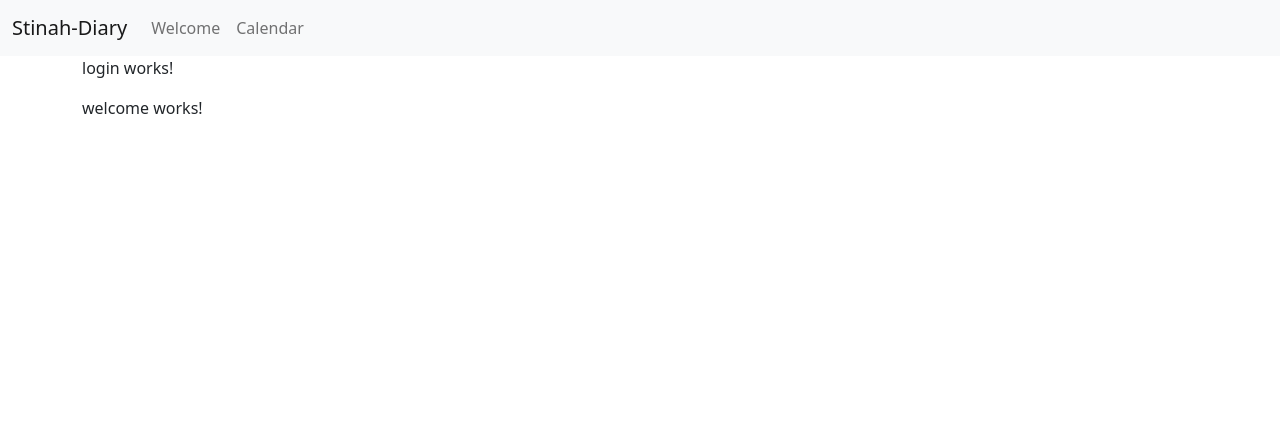
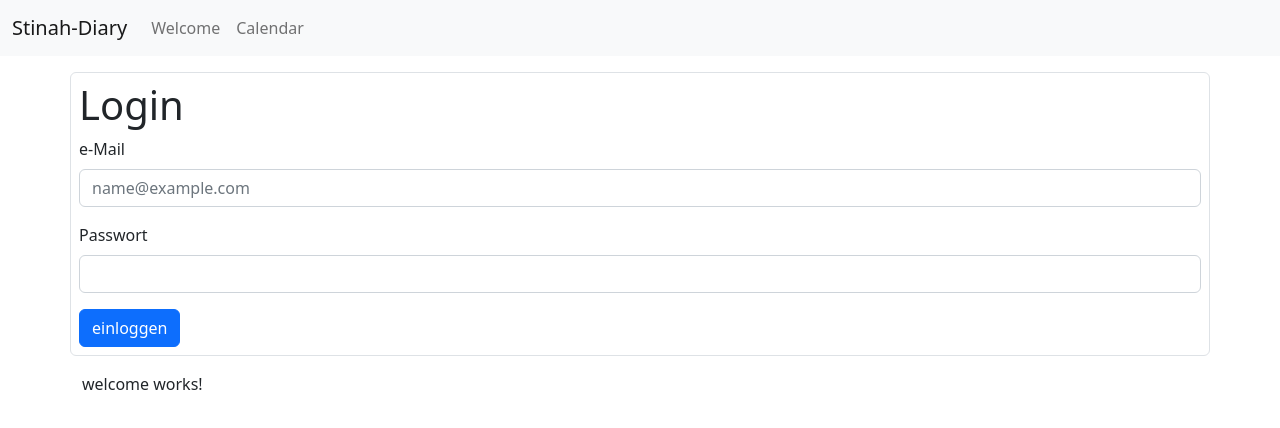
Before and after one commit to Metaphysiker/stinah-diary, an Angular app: page / in a window 1280 px wide. Shown: the top 428 px of the page. Built offline with nearby package versions, Linux system fonts and the light colour scheme.

Commit message:
made fetch working with the help of x-www-form-urlencoded

```diff
--- a/app.js
+++ b/app.js
@@ -9,7 +9,7 @@ const bodyParser = require('body-parser');
 
 const UserModel = require('./model/model');
 
-mongoose.connect('mongodb://127.0.0.1:27017/passport-jwt');
+mongoose.connect('mongodb://127.0.0.1:27017/stinah-diary');
 mongoose.connection.on('error', error => console.log(error) );
 mongoose.Promise = global.Promise;
 
--- a/auth/auth.js
+++ b/auth/auth.js
@@ -28,11 +28,14 @@ passport.use(
       passwordField: 'password'
     },
     async (email, password, done) => {
+      console.log("signup");
       try {
+        console.log("try");
         const user = await UserModel.create({ email, password });
 
         return done(null, user);
       } catch (error) {
+        console.log("catch");
         done(error);
       }
     }
--- a/src/app/app.module.ts
+++ b/src/app/app.module.ts
@@ -1,5 +1,7 @@
 import { NgModule } from '@angular/core';
 import { BrowserModule } from '@angular/platform-browser';
+import { ReactiveFormsModule } from '@angular/forms';
+import { HttpClientModule } from '@angular/common/http';
 
 import { AppRoutingModule } from './app-routing.module';
 import { AppComponent } from './app.component';
@@ -16,7 +18,9 @@ import { NavbarComponent } from './navbar/navbar.component';
   ],
   imports: [
     BrowserModule,
-    AppRoutingModule
+    AppRoutingModule,
+    ReactiveFormsModule,
+    HttpClientModule
   ],
   providers: [],
   bootstrap: [AppComponent]
--- a/src/app/login/login.component.html
+++ b/src/app/login/login.component.html
@@ -1,3 +1,18 @@
-<div class="container">
-<p>login works!</p>
+<div class="container my-3 border rounded p-2">
+  <h1>Login</h1>
+  <div class="mb-3">
+    <label for="email" class="form-label">e-Mail</label>
+    <input type="email" class="form-control" [formControl]="email" placeholder="name@example.com">
+  </div>
+
+  <div class="mb-3 row">
+    <label for="password" class="form-label">Passwort</label>
+
+    <div class="">
+      <input type="password" class="form-control" [formControl]="email">
+    </div>
+  </div>
+
+  <button (click)="login()" class="btn btn-primary">einloggen</button>
+
 </div>
--- a/src/app/login/login.component.ts
+++ b/src/app/login/login.component.ts
@@ -1,4 +1,16 @@
 import { Component, OnInit } from '@angular/core';
+import { FormControl } from '@angular/forms';
+import { LocalforageService } from '../localforage.service';
+import { HttpClient } from '@angular/common/http';
+import { HttpHeaders } from '@angular/common/http';
+import { Observable } from 'rxjs';
+
+const httpOptions = {
+  headers: new HttpHeaders({
+    'Content-Type':  'application/json',
+    Authorization: 'my-auth-token'
+  })
+};
 
 @Component({
   selector: 'app-login',
@@ -6,10 +18,55 @@ import { Component, OnInit } from '@angular/core';
   styleUrls: ['./login.component.css']
 })
 export class LoginComponent implements OnInit {
+  email = new FormControl('');
+  password = new FormControl('');
 
-  constructor() { }
+  constructor(
+    private localforageService: LocalforageService,
+    private http: HttpClient) { }
 
   ngOnInit(): void {
   }
 
+  login(){
+
+    let body = new URLSearchParams();
+    body.set('email', "username");
+    body.set('password', "password");
+
+
+    //const data = { email: 'fmyxemail@me.com1', password: "password123" };
+
+fetch('/signup', {
+  method: 'POST', // or 'PUT'
+  headers: {
+    'Content-Type': 'application/x-www-form-urlencoded'
+  },
+  body: body,
+})
+  .then((response) => response.json())
+  .then((data) => {
+    console.log('Success:', data);
+  })
+  .catch((error) => {
+    console.log(error);
+    console.error('Error:');
+  });
+
+
+  //  this.addHero({ "email": 'example2@example.com', "password": 'password' }).subscribe((response: any) => {
+  //    console.log(response);
+  //  });
+
+  }
+
+  addHero(hero: any): Observable<any> {
+    let url = "http://localhost:3000/signup";
+    let httpOptions = {
+      headers: new HttpHeaders({ 'Content-Type': 'application/x-www-form-urlencoded' })
+    };
+
+    return this.http.post<any>(url, hero, httpOptions);
+  }
+
 }
```
